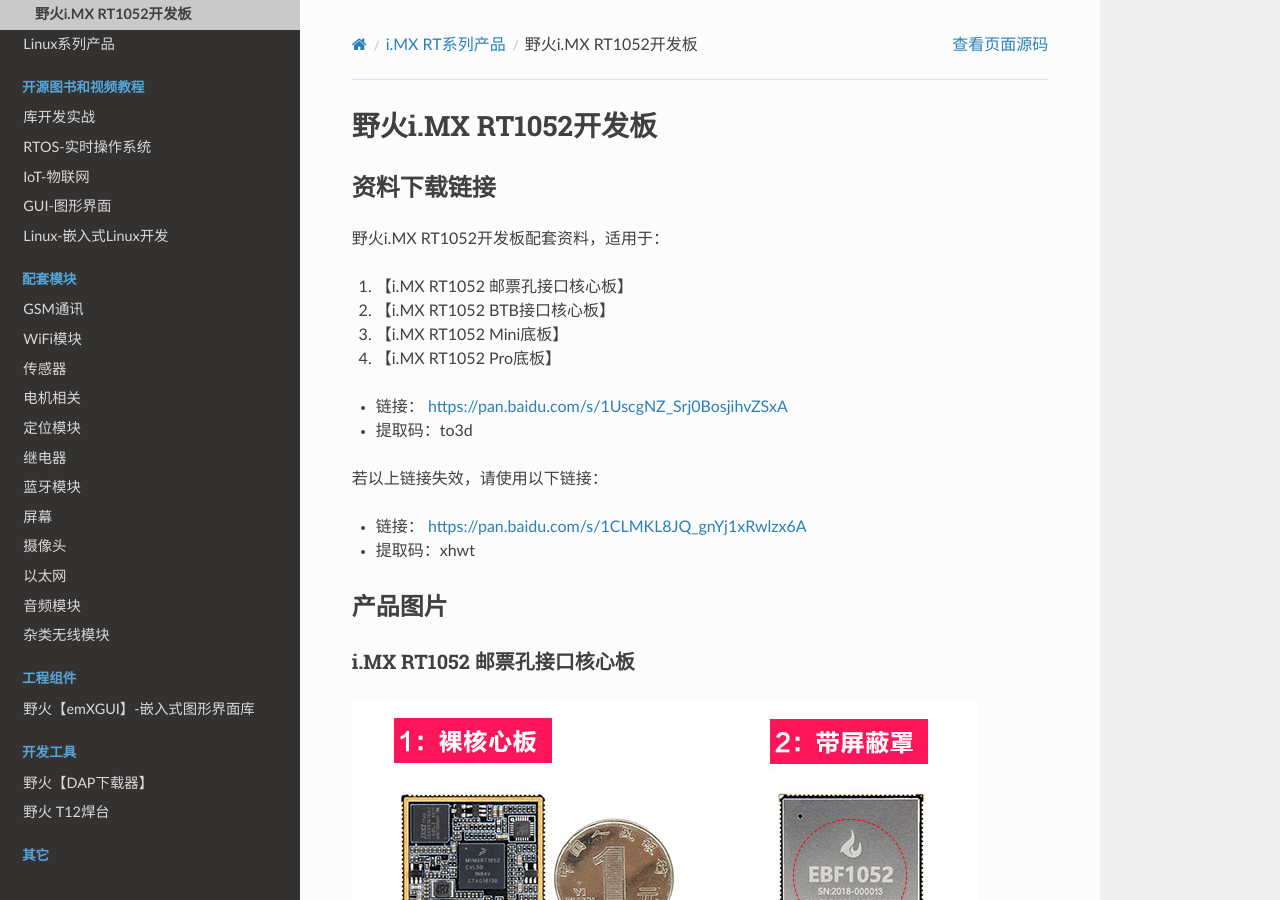
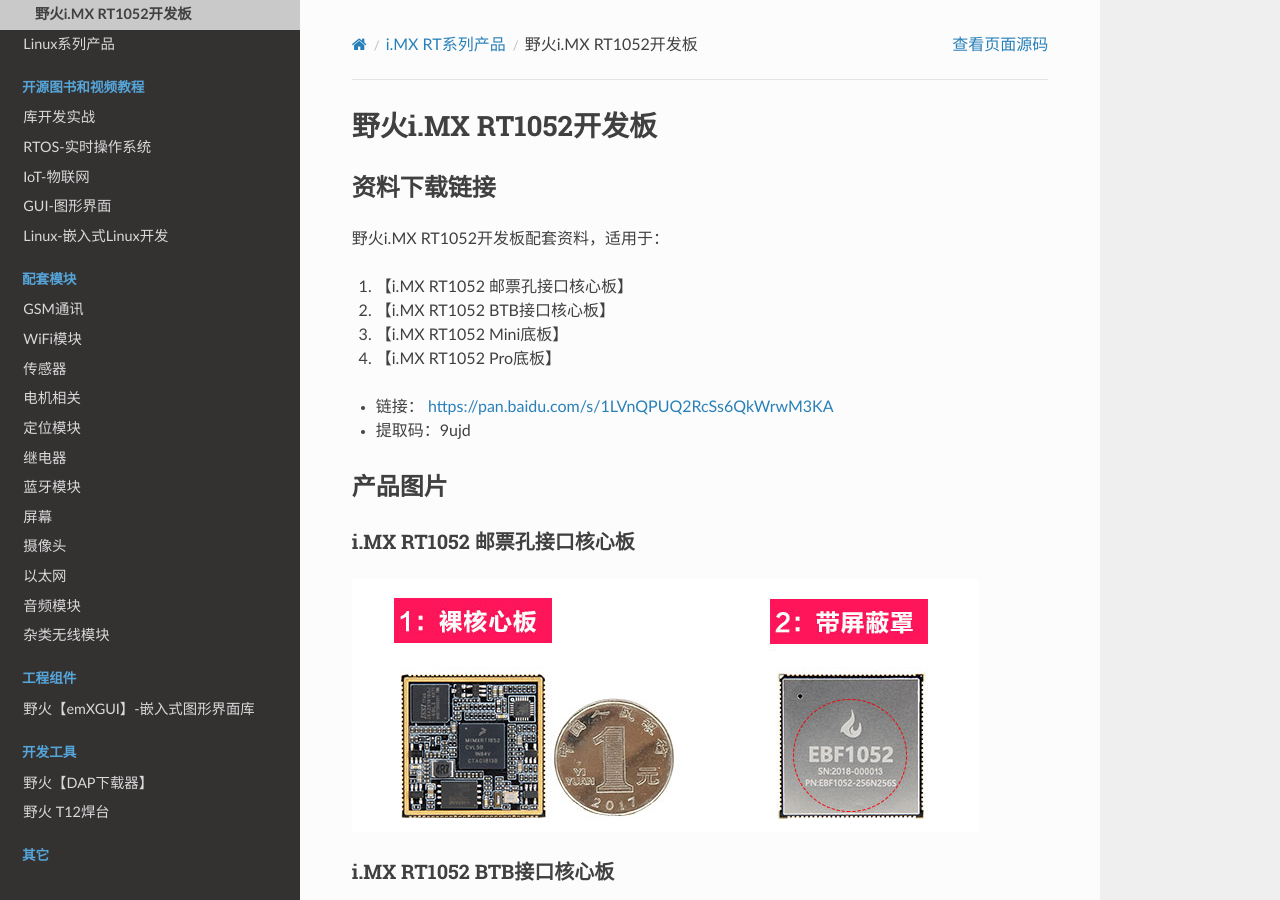
Before and after one commit to Embedfire/ebf_products, a Sphinx documentation site: the page built from documentation/i.mx-rt/ebf_i.mx-rt1052.rst, in a window 1280 px wide and 900 px high. Built offline with Sphinx 7.4.7 and the Read the Docs theme 2.0.0, drawn with Linux system fonts in a browser that asks for light colours; pages that are not in the unit, such as notebooks, are missing from menus.

Commit message:
Update ebf_i.mx-rt1052.rst

```diff
--- a/documentation/i.mx-rt/ebf_i.mx-rt1052.rst
+++ b/documentation/i.mx-rt/ebf_i.mx-rt1052.rst
@@ -12,13 +12,9 @@
 #. 【i.MX RT1052 Mini底板】
 #. 【i.MX RT1052 Pro底板】
 
--  链接： https://pan.baidu.com/s/1UscgNZ_Srj0BosjihvZSxA
--  提取码：to3d
+-  链接： https://pan.baidu.com/s/1LVnQPUQ2RcSs6QkWrwM3KA
+-  提取码：9ujd
 
-若以上链接失效，请使用以下链接：
-
-- 链接： https://pan.baidu.com/s/1CLMKL8JQ_gnYj1xRwlzx6A
-- 提取码：xhwt
 
 产品图片
 --------
```
